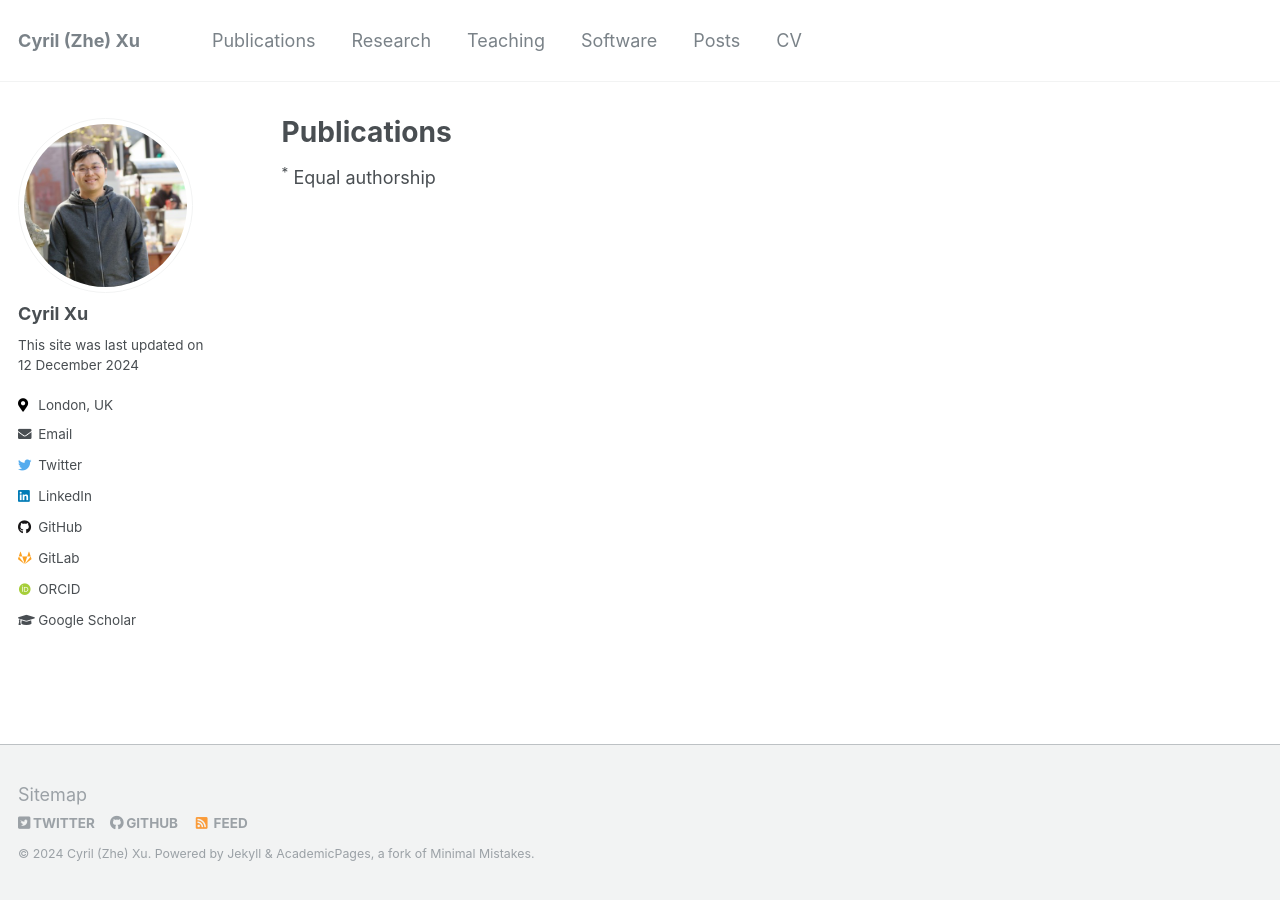
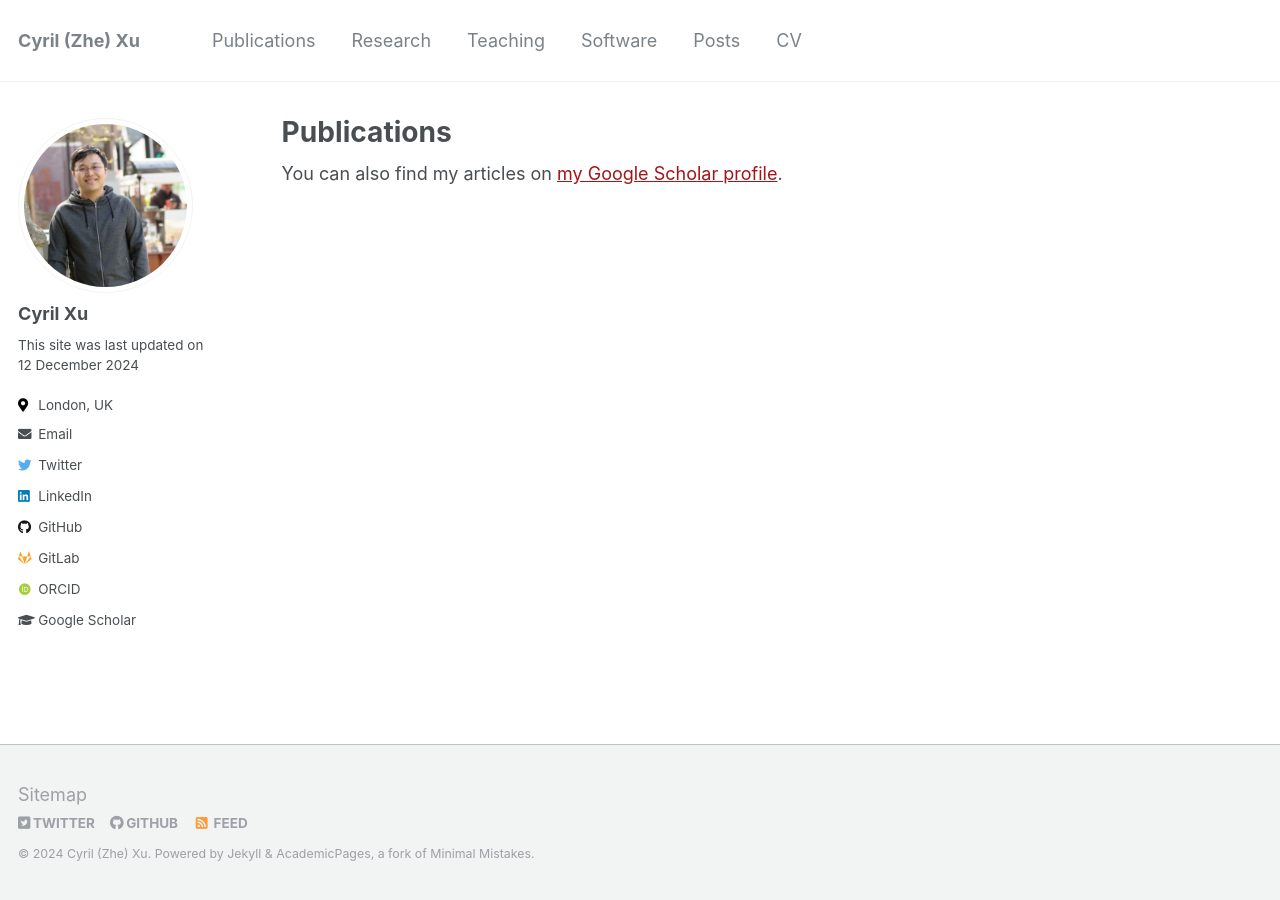
Before and after one commit to whoiscyril/webpage, a Jekyll site: the page built from _pages/publications.md, in a window 1280 px wide. Built offline with Jekyll 4.4.1, drawn with Linux system fonts in a browser that asks for light colours; some web fonts are replaced.

Commit message:
fixed publications

```diff
--- a/_pages/publications.md
+++ b/_pages/publications.md
@@ -5,14 +5,29 @@ permalink: /publications/
 author_profile: true
 ---
 
-{% if author.googlescholar %}
-  You can also find my articles on <u><a href="{{author.googlescholar}}">my Google Scholar profile</a>.</u>
+{% if site.author.googlescholar %}
+  <div class="wordwrap">You can also find my articles on <a href="{{site.author.googlescholar}}">my Google Scholar profile</a>.</div>
 {% endif %}
 
 {% include base_path %}
 
-{% for post in site.publications reversed %}
-  {% include archive-single.html %}
-{% endfor %}
-
-<sup>*</sup> Equal authorship
+<!-- New style rendering if publication categories are defined -->
+{% if site.publication_category %}
+  {% for category in site.publication_category  %}
+    {% assign title_shown = false %}
+    {% for post in site.publications reversed %}
+      {% if post.category != category[0] %}
+        {% continue %}
+      {% endif %}
+      {% unless title_shown %}
+        <h2>{{ category[1].title }}</h2><hr />
+        {% assign title_shown = true %}
+      {% endunless %}
+      {% include archive-single.html %}
+    {% endfor %}
+  {% endfor %}
+{% else %}
+  {% for post in site.publications reversed %}
+    {% include archive-single.html %}
+  {% endfor %}
+{% endif %}
```
